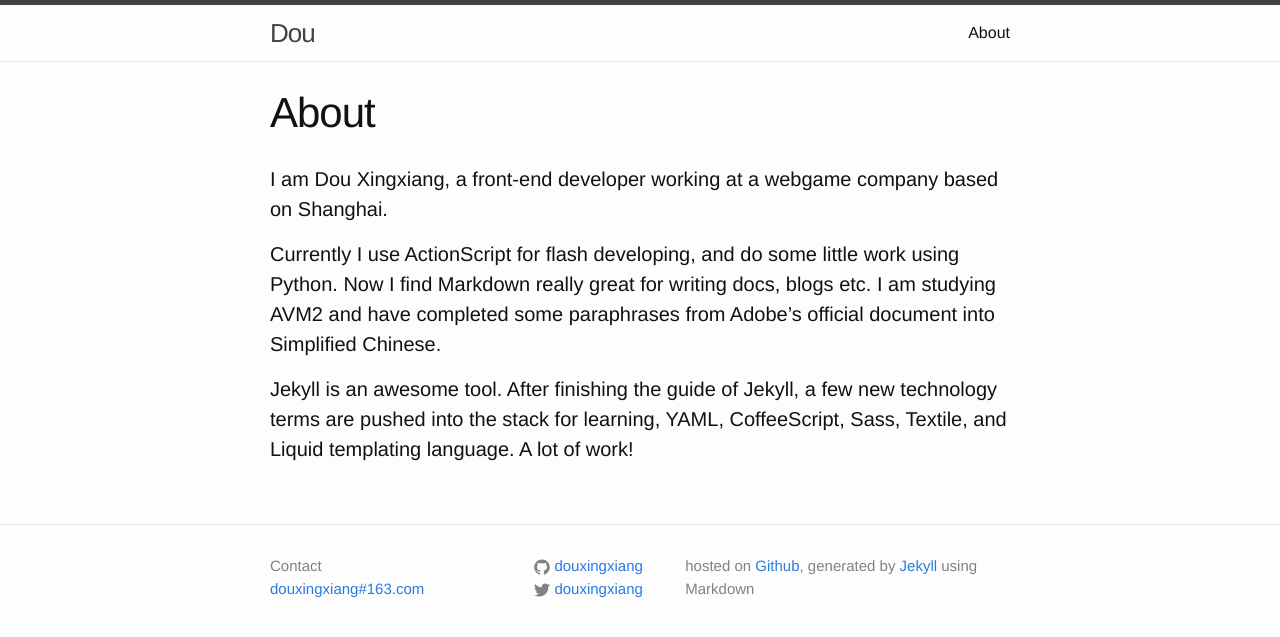
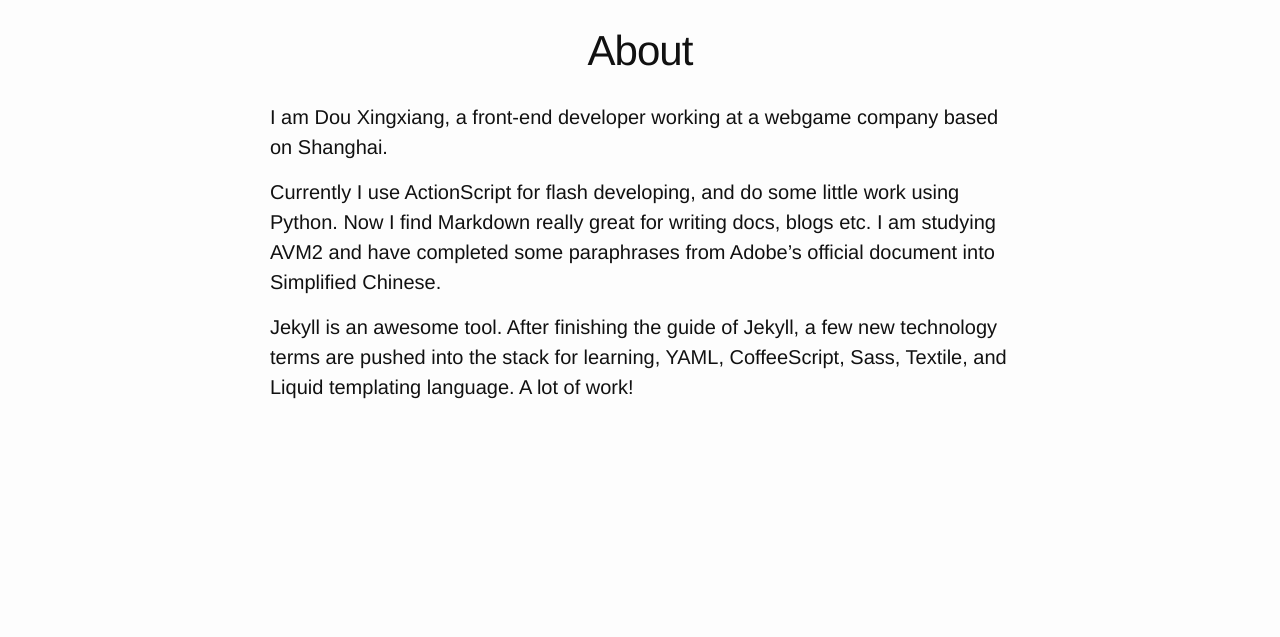
Before and after one commit to douxingxiang/hexo-blog, a Jekyll site: the page built from about.md, in a window 1280 px wide. Shown: the top 637 px of the page. Built offline with Jekyll 4.4.1, drawn with Linux system fonts in a browser that asks for light colours; Markdown is read by kramdown in place of the engine named in the settings.

Commit message:
not know about svg and css, sad story

```diff
--- a/_config.yml
+++ b/_config.yml
@@ -23,3 +23,6 @@
     values:
       layout: "post"
       author: "Dou"
+
+keep_files: ["_site/assets"]
+lsi: true
--- a/_layouts/default.html
+++ b/_layouts/default.html
@@ -4,17 +4,11 @@
   {% include head.html %}
 
   <body>
-
-    {% include header.html %}
-
     <div class="page-content">
       <div class="wrapper">
         {{ content }}
       </div>
     </div>
-
-    {% include footer.html %}
-
   </body>
 
 </html>
--- a/_sass/_base.scss
+++ b/_sass/_base.scss
@@ -193,12 +193,12 @@
 
     > svg {
         display: inline-block;
-        width: 16px;
-        height: 16px;
+        width: 40px;
+        height: 40px;
         vertical-align: middle;
 
         path {
-            fill: $grey-color;
+            fill: orange;
         }
     }
 }
--- a/_sass/_layout.scss
+++ b/_sass/_layout.scss
@@ -163,6 +163,7 @@
  */
 .page-content {
     padding: $spacing-unit 0;
+    text-align: center;
 }
 
 .page-heading {
@@ -172,7 +173,7 @@
 .post-list {
     margin-left: 0;
     list-style: none;
-
+    text-align: left;
     > li {
         margin-bottom: $spacing-unit;
     }
@@ -209,6 +210,7 @@
 
 .post-content {
     margin-bottom: $spacing-unit;
+    text-align: left;
 
     h2 {
         font-size: 32px;
@@ -238,3 +240,25 @@
         font-size: 20px;
     }
 }
+
+.main-title {
+    img {
+        width: 100px;
+    }
+    ul {
+        padding: 0;
+        margin: 0;
+        li {
+            display: inline;
+            height: 0px;
+            padding: 10px;
+        }
+    }
+    svg {
+        width: 30px;
+        height: 30px;
+        path {
+            fill: $grey-color;
+        }
+    }
+}
```
Also changed, not shown: index.html (+29 -13 lines), post.html (added, +18 -0 lines).
